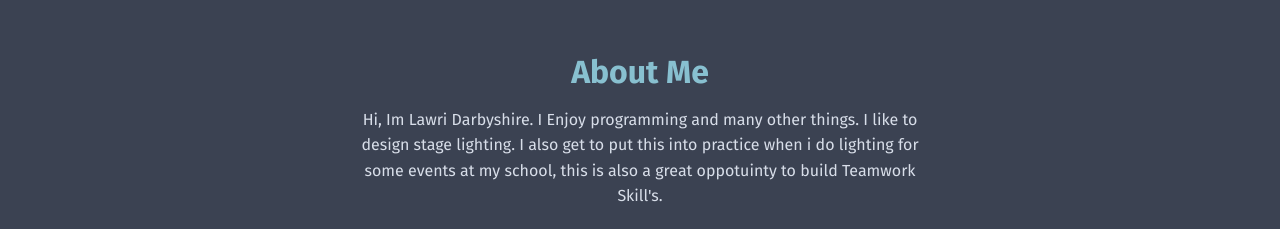
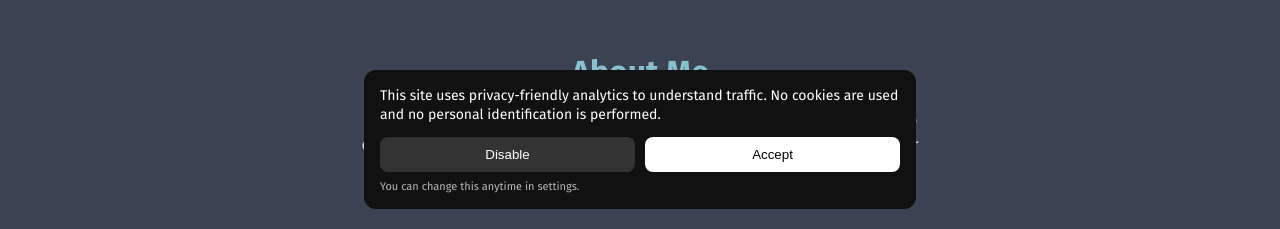
Before and after one commit to Darbyshire64/Portfolio, a React (Vite) app: page / in a window 1280 px wide. Shown: the part 571-800 px from the top of the page. Built offline with nearby package versions, Linux system fonts and the light colour scheme.

Commit message:
Fixed main.,jsx error

```diff
--- a/src/main.jsx
+++ b/src/main.jsx
@@ -6,8 +6,13 @@ import './styles/variables.css';
 import ConsentBanner from "./components/ConsentBanner";
 
 
+
 ReactDOM.createRoot(document.getElementById('root')).render(
-  <BrowserRouter>
-    <App />
-  </BrowserRouter>
+  <>
+    <BrowserRouter>
+      <App />
+    </BrowserRouter>
+
+  <ConsentBanner />
+  </>
 );
```
